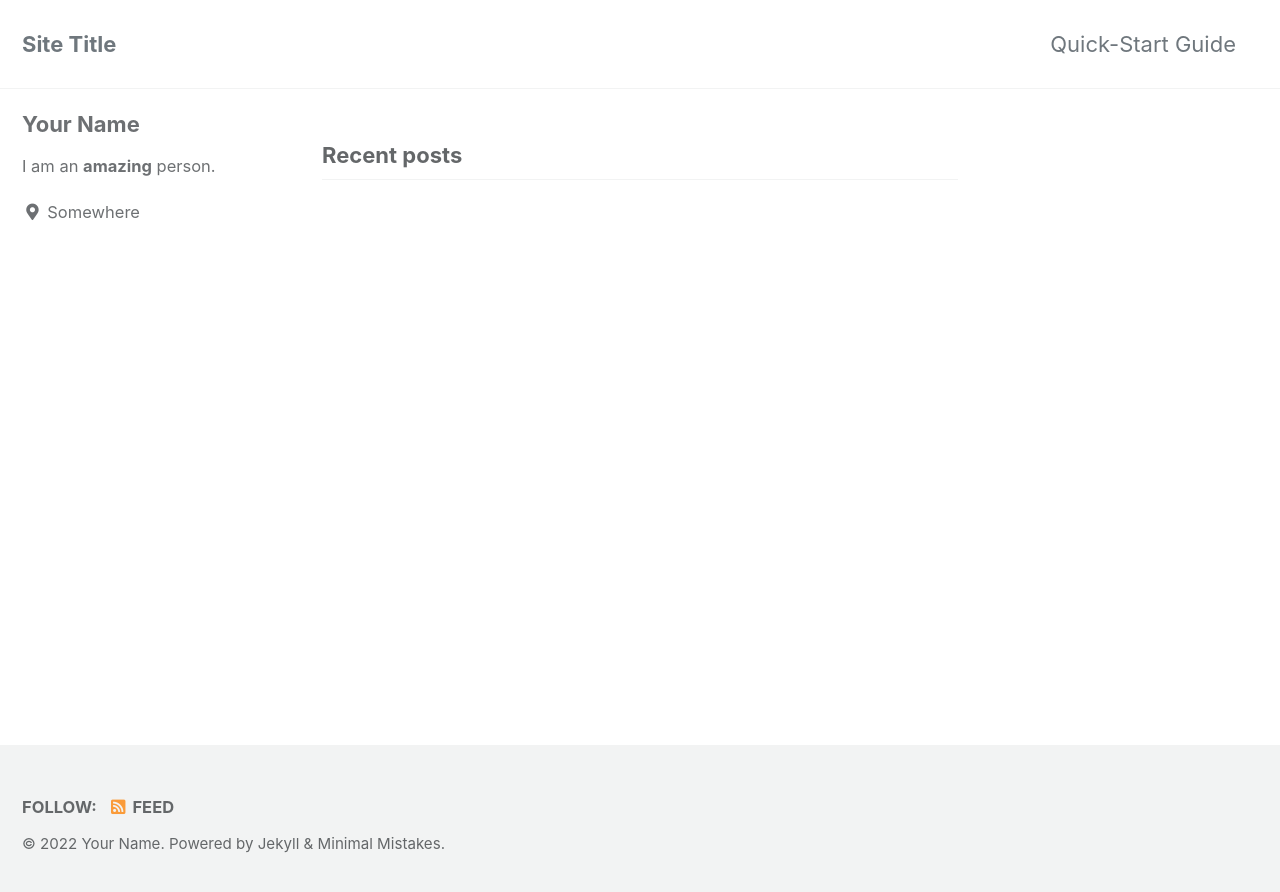
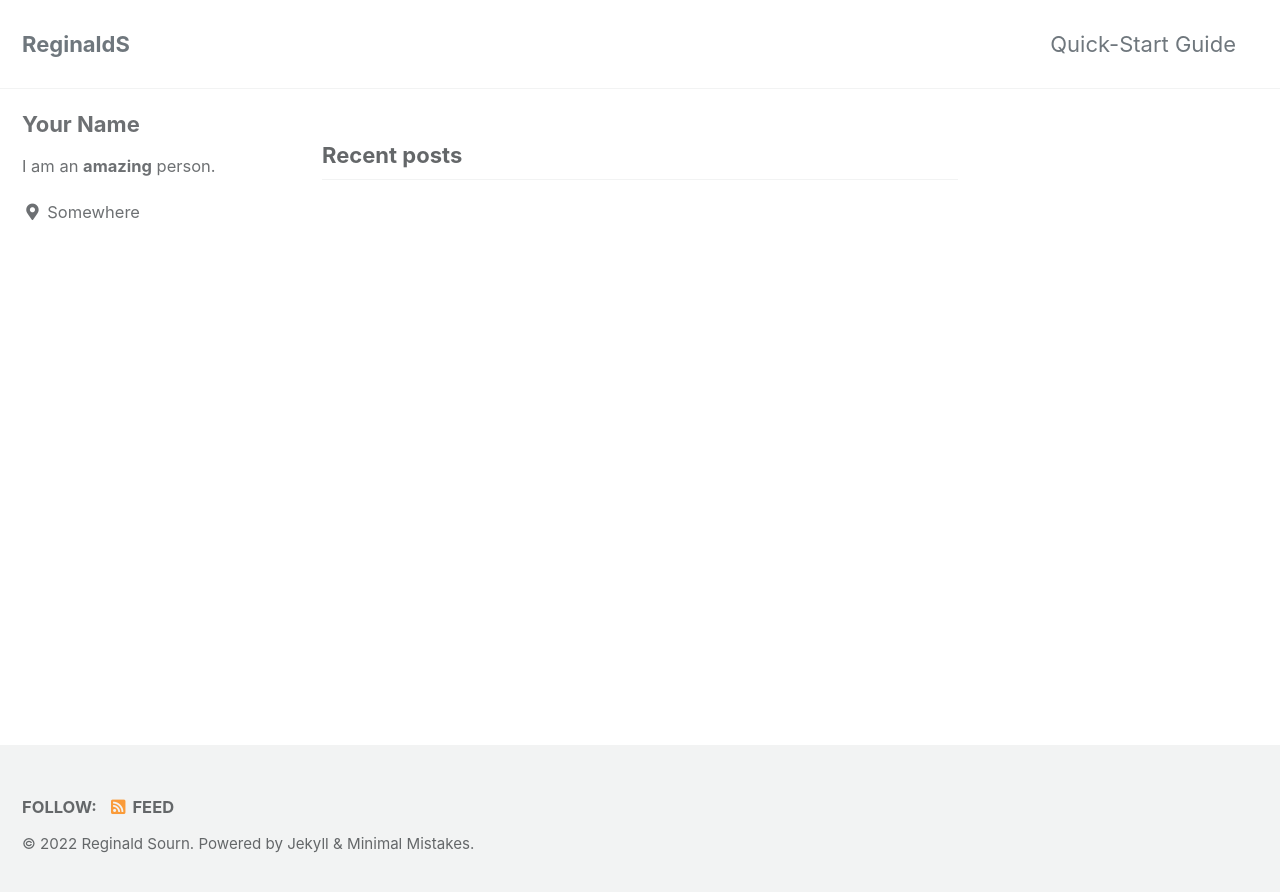
Before and after one commit to ReginaldSourn/reginalds.github.io, a Jekyll site: the page built from index.html, in a window 1280 px wide. Shown: the top 892 px of the page. Built offline with Jekyll 4.4.1, drawn with Linux system fonts in a browser that asks for light colours; cached includes are drawn as plain includes; the list of posts is cut into pages by our own code.

Commit message:
update config and Gemfile

```diff
--- a/Gemfile
+++ b/Gemfile
@@ -1,2 +1,6 @@
 source "https://rubygems.org"
-gemspec
+gem "minimal-mistakes-jekyll"
+
+gem "github-pages", group: :jekyll_plugins
+gem "jekyll-include-cache", group: :jekyll_plugins
+#gemspec
--- a/_config.yml
+++ b/_config.yml
@@ -10,17 +10,17 @@
 # Review documentation to determine if you should use `theme` or `remote_theme`
 # https://mmistakes.github.io/minimal-mistakes/docs/quick-start-guide/#installing-the-theme
 
-# theme                  : "minimal-mistakes-jekyll"
-# remote_theme           : "mmistakes/minimal-mistakes"
+theme                  : "minimal-mistakes-jekyll"
+remote_theme           : "mmistakes/minimal-mistakes@4.24.0"
 minimal_mistakes_skin    : "default" # "air", "aqua", "contrast", "dark", "dirt", "neon", "mint", "plum", "sunrise"
 
 # Site Settings
 locale                   : "en-US"
-title                    : "Site Title"
+title                    : "ReginaldS"
 title_separator          : "-"
 subtitle                 : # site tagline that appears below site title in masthead
-name                     : "Your Name"
-description              : "An amazing website."
+name                     : "Reginald Sourn"
+description              : "An Life long learner Science, technology, philosophy, art.(An Artisan)"
 url                      : # the base hostname & protocol for your site e.g. "https://mmistakes.github.io"
 baseurl                  : # the subpath of your site, e.g. "/blog"
 repository               : # GitHub username/repo-name e.g. "mmistakes/minimal-mistakes"
```
Also changed, not shown: Gemfile.lock.
